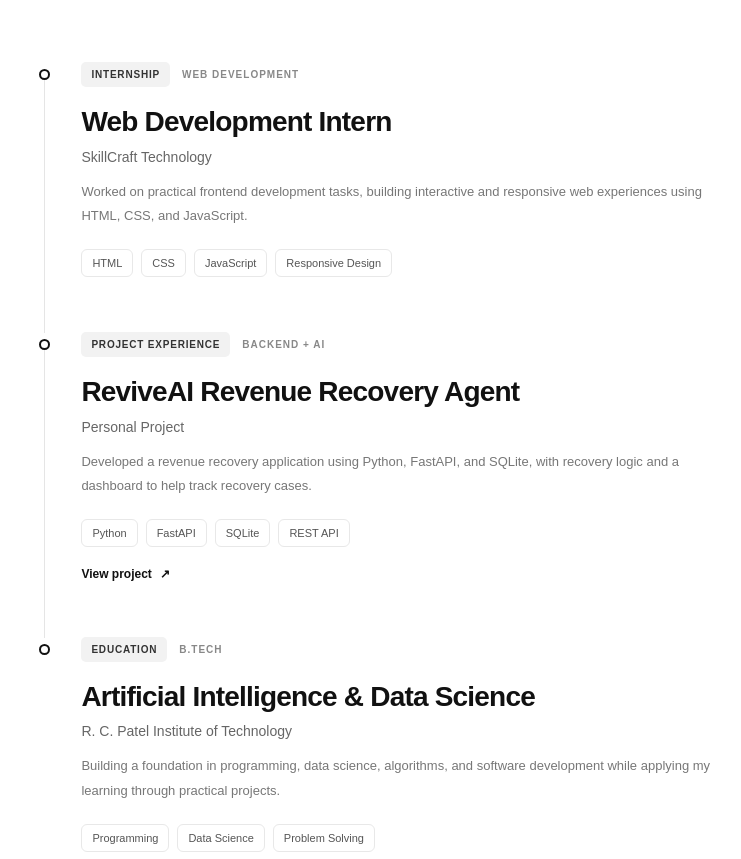
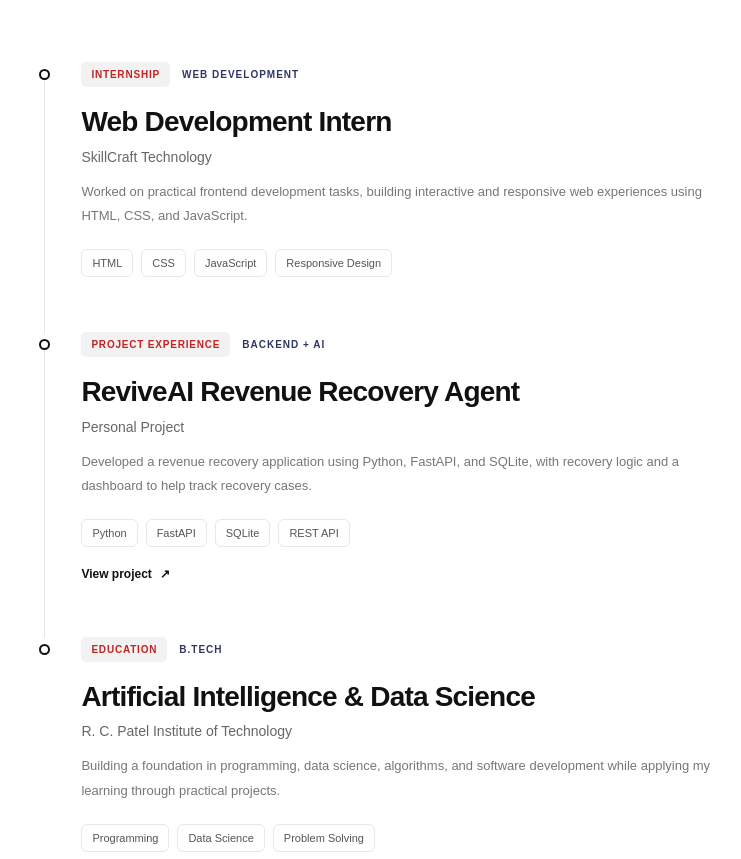
Before and after one commit to Ganesh-marathe/carriers-website, a website built with Vite: page index.html in a window 1280 px wide. Shown: the part 4661-5520 px from the top of the page, without its empty margins (70-811 px from the left). Built offline with nearby package versions, Linux system fonts and the light colour scheme; files whose address does not match are found by name.

Commit message:
experience.css file updated

```diff
--- a/src/components/Experience/experience.css
+++ b/src/components/Experience/experience.css
@@ -99,14 +99,14 @@
   padding: 7px 10px;
   border-radius: 5px;
   background: #f2f2f2;
-  color: #333333;
+  color: #c02424;
   font-size: 10px;
   font-weight: 700;
   letter-spacing: 0.8px;
 }
 
 .experience-date {
-  color: #888888;
+  color: #303666;
   font-size: 10px;
   font-weight: 600;
   letter-spacing: 1px;
```
